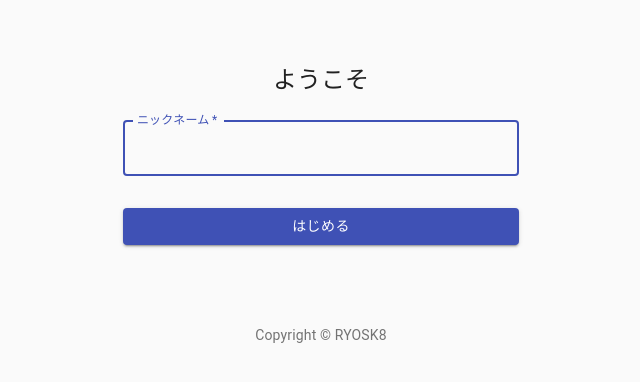
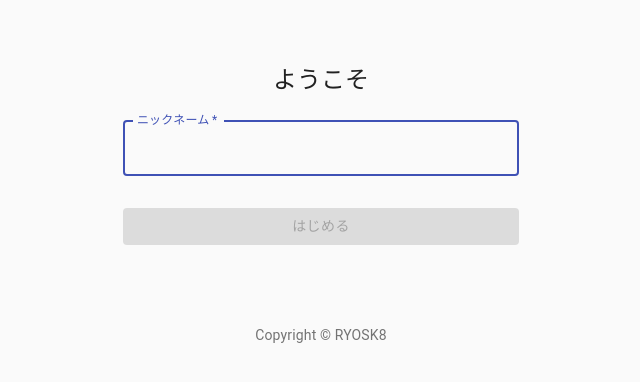
Before and after one commit to ryosk8/idobatakaigi, a React (Create React App) app: page / in a window 1280 px wide. Shown: the top 382 px of the page, without its empty margins (319-959 px from the left). Built offline with nearby package versions, Linux system fonts and the light colour scheme.

Commit message:
setName by clicking button

```diff
--- a/src/components/SignIn.js
+++ b/src/components/SignIn.js
@@ -1,4 +1,4 @@
-import React from 'react';
+import React ,{useEffect,useState} from 'react';
 import Button from '@material-ui/core/Button';
 import CssBaseline from '@material-ui/core/CssBaseline';
 import TextField from '@material-ui/core/TextField';
@@ -46,6 +46,14 @@
 
 export default function SignIn({ setName }) {
   const classes = useStyles();
+  const [disabled,setDisabled] = useState(true);
+  const [string,setString] = useState("");
+  console.log(disabled,string);
+  useEffect(() => {
+    const disabled = string === ""
+    setDisabled(disabled);
+
+  },[string]);
 
   return (
     <Container component="main" maxWidth="xs">
@@ -64,6 +72,7 @@
             label="ニックネーム"
             name="name"
             autoFocus
+            onChange={(e) => setString(e.target.value)}
           />
           <Button
             type="submit"
@@ -71,6 +80,7 @@
             variant="contained"
             color="primary"
             className={classes.submit}
+            disabled ={disabled}
           >
             はじめる
           </Button>
```
